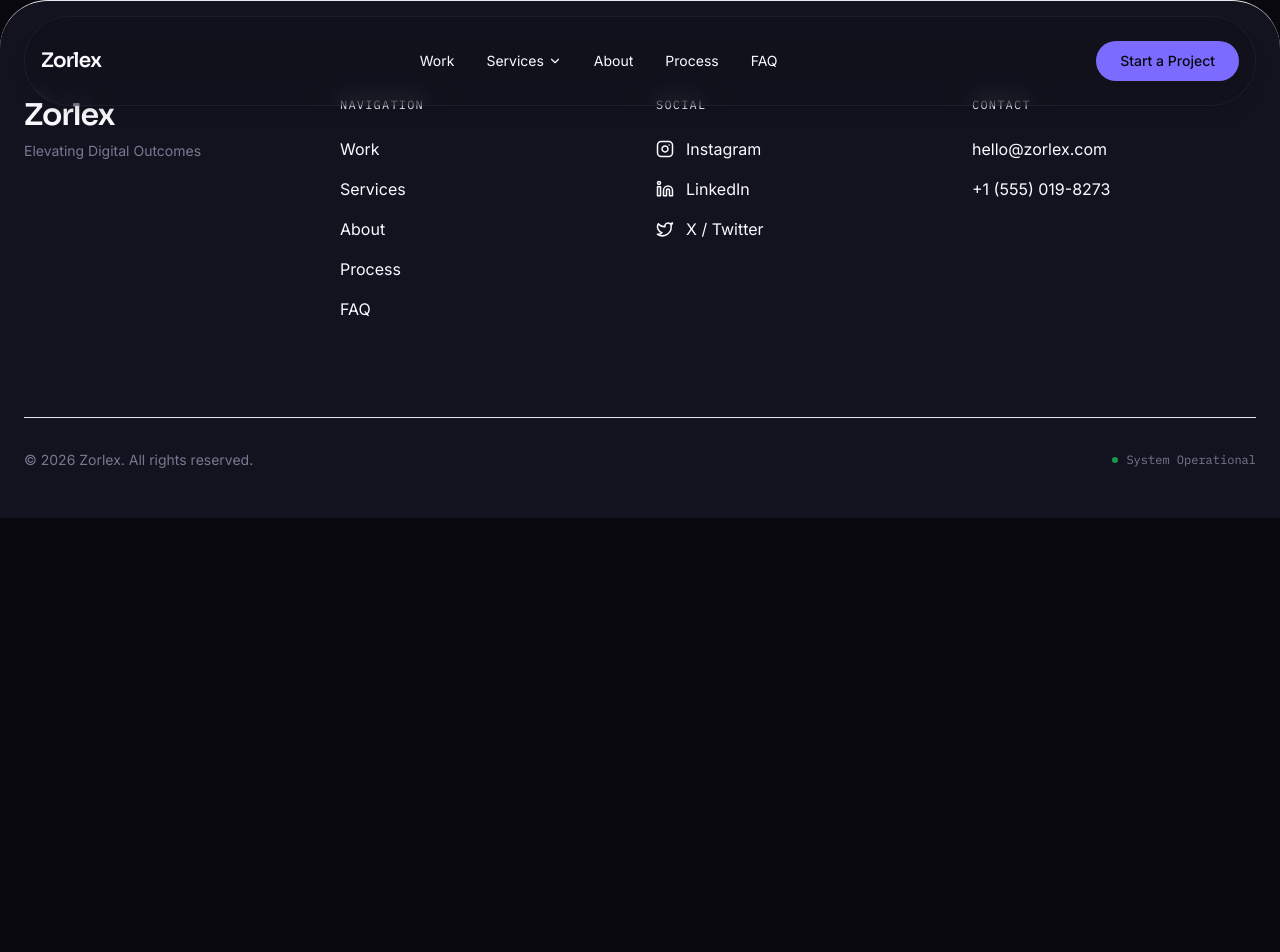
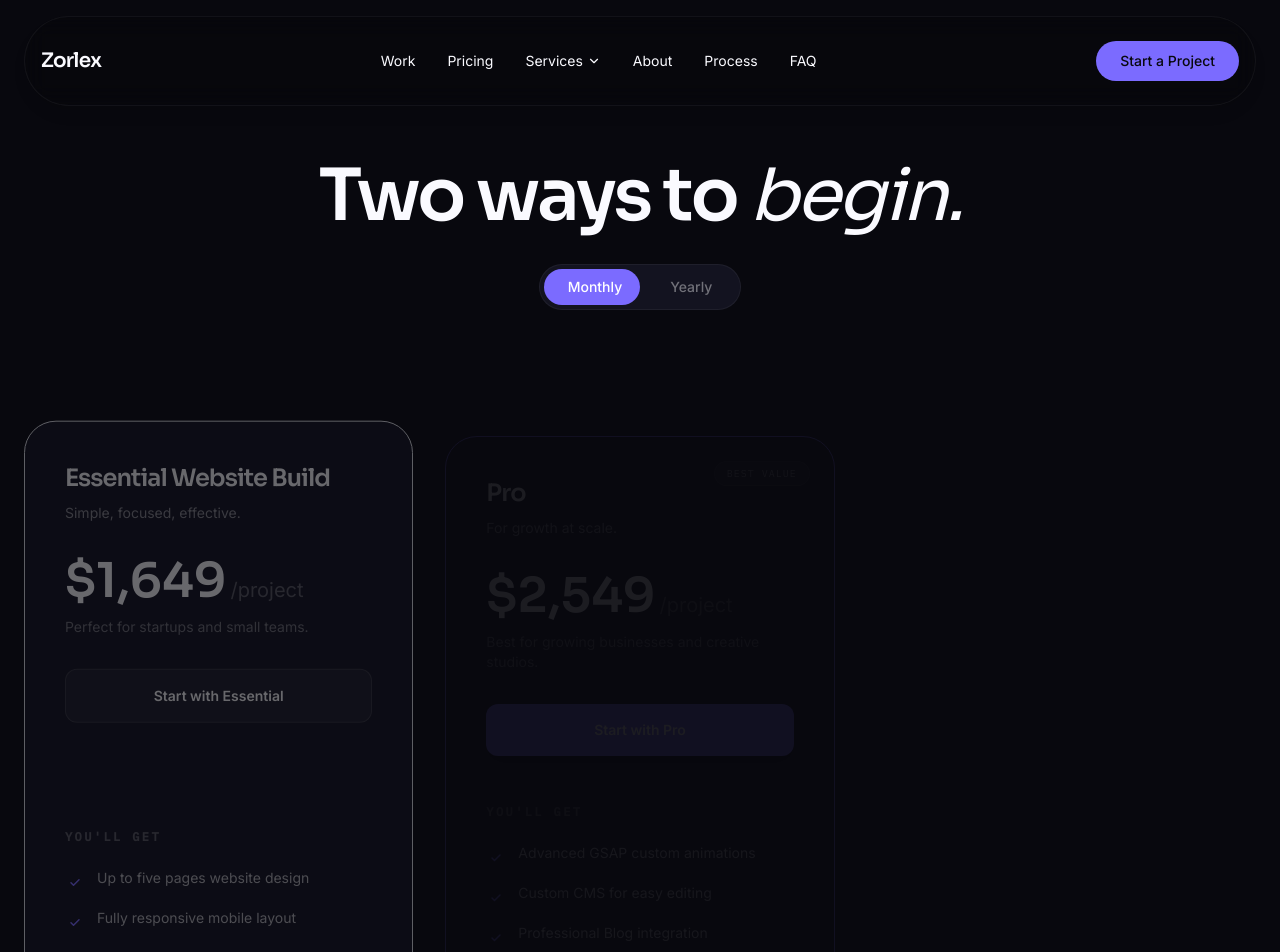
Before and after one commit to mitchelldschafer/zorlex-marketing-preset-2, a React (Vite) app: page /pricing in a window 1280 px wide. Shown: the top 952 px of the page. Before the commit the page ends 800 px from the top, so only its background shows below. Built offline with nearby package versions, Linux system fonts and the light colour scheme.

Commit message:
feat: Add high-performance Pricing page with tiered packages

```diff
--- a/src/App.jsx
+++ b/src/App.jsx
@@ -2,6 +2,7 @@ import { Routes, Route } from 'react-router-dom'
 import Navbar from './components/Navbar'
 import Home from './components/Home'
 import ServicePage from './components/ServicePage'
+import Pricing from './components/Pricing'
 import Footer from './components/Footer'
 
 function App() {
@@ -11,6 +12,7 @@ function App() {
       <Routes>
         <Route path="/" element={<Home />} />
         <Route path="/services/:slug" element={<ServicePage />} />
+        <Route path="/pricing" element={<Pricing />} />
       </Routes>
       <Footer />
     </main>
--- a/src/components/Navbar.jsx
+++ b/src/components/Navbar.jsx
@@ -35,6 +35,7 @@ export default function Navbar() {
 
           <div className="hidden md:flex items-center gap-8 font-body text-sm text-light/80">
             <Link to="/#work" className="hover:text-accent transition-colors hover:-translate-y-[1px] transform">Work</Link>
+            <Link to="/pricing" className="hover:text-accent transition-colors hover:-translate-y-[1px] transform">Pricing</Link>
 
             {/* Services Dropdown */}
             <div
@@ -95,6 +96,7 @@ export default function Navbar() {
         </div>
         <div className="flex flex-col items-center justify-center h-full gap-8 font-heading text-3xl font-semibold">
           <Link to="/#work" onClick={() => setMobileMenuOpen(false)} className="hover:text-accent">Work</Link>
+          <Link to="/pricing" onClick={() => setMobileMenuOpen(false)} className="hover:text-accent">Pricing</Link>
           <div className="flex flex-col items-center gap-4">
             <span className="text-muted text-sm font-mono uppercase tracking-widest">Services</span>
             {serviceLinks.map((link) => (
--- /dev/null
+++ b/src/components/Pricing.jsx
@@ -0,0 +1,174 @@
+import { useEffect, useRef, useState } from 'react';
+import { gsap } from 'gsap';
+import { Check } from 'lucide-react';
+
+const pricingData = [
+  {
+    name: "Essential Website Build",
+    price: "1,649",
+    description: "Simple, focused, effective.",
+    subtext: "Perfect for startups and small teams.",
+    buttonText: "Start with Essential",
+    features: [
+      "Up to five pages website design",
+      "Fully responsive mobile layout",
+      "SEO ready architecture",
+      "Professional pictures & icons ready",
+      "Light animations & transitions"
+    ],
+    highlight: false
+  },
+  {
+    name: "Pro",
+    price: "2,549",
+    description: "For growth at scale.",
+    subtext: "Best for growing businesses and creative studios.",
+    buttonText: "Start with Pro",
+    features: [
+      "Advanced GSAP custom animations",
+      "Custom CMS for easy editing",
+      "Professional Blog integration",
+      "Dynamic collections & filtering",
+      "Custom UI/UX component library",
+      "Everything in Essential"
+    ],
+    highlight: true,
+    tag: "BEST VALUE"
+  },
+  {
+    name: "Custom",
+    price: "Custom",
+    description: "Everything you need to dominate.",
+    subtext: "Complete business and social infrastructure.",
+    buttonText: "Contact for Custom",
+    features: [
+      "Google & Yelp business profile setup",
+      "Social media setup & management",
+      "High-end content creation",
+      "Digital strategy & brand voice",
+      "Ongoing maintenance & support",
+      "Custom specialized integrations"
+    ],
+    highlight: false
+  }
+];
+
+export default function Pricing() {
+  const [billingCycle, setBillingCycle] = useState('monthly');
+  const containerRef = useRef(null);
+
+  useEffect(() => {
+    let ctx = gsap.context(() => {
+      // Header animation
+      gsap.from(".pricing-header", {
+        y: -30,
+        opacity: 0,
+        duration: 0.8,
+        ease: "power3.out"
+      });
+
+      // Cards staggered animation
+      gsap.from(".pricing-card", {
+        y: 50,
+        opacity: 0,
+        stagger: 0.15,
+        duration: 1,
+        ease: "power4.out",
+        delay: 0.2
+      });
+    }, containerRef);
+
+    return () => ctx.revert();
+  }, []);
+
+  return (
+    <div ref={containerRef} className="min-h-screen bg-dark pt-40 pb-32 px-6">
+      <div className="max-w-[1320px] mx-auto">
+
+        {/* Header Section */}
+        <div className="pricing-header text-center mb-20">
+          <h1 className="text-5xl md:text-7xl font-heading font-semibold text-light mb-8 tracking-[-0.04em]">
+            Two ways to <span className="italic font-light">begin.</span>
+          </h1>
+
+          {/* Billing Toggle UI - Non-functional as requested, just for aesthetic */}
+          <div className="flex items-center justify-center gap-4">
+            <div className="bg-dark-surface p-1 rounded-full border border-white/5 flex items-center relative">
+              <button
+                onClick={() => setBillingCycle('monthly')}
+                className={`relative z-10 px-6 py-2 text-sm font-body font-medium transition-colors duration-300 ${billingCycle === 'monthly' ? 'text-white' : 'text-white/40'}`}
+              >
+                Monthly
+              </button>
+              <button
+                onClick={() => setBillingCycle('yearly')}
+                className={`relative z-10 px-6 py-2 text-sm font-body font-medium transition-colors duration-300 ${billingCycle === 'yearly' ? 'text-white' : 'text-white/40'}`}
+              >
+                Yearly
+              </button>
+              <div
+                className={`absolute top-1 bottom-1 left-1 bg-accent rounded-full transition-all duration-300 ease-out`}
+                style={{
+                  width: 'calc(50% - 4px)',
+                  transform: billingCycle === 'monthly' ? 'translateX(0)' : 'translateX(100%)'
+                }}
+              />
+            </div>
+          </div>
+        </div>
+
+        {/* Pricing Cards Grid */}
+        <div className="grid grid-cols-1 md:grid-cols-2 lg:grid-cols-3 gap-8">
+          {pricingData.map((pkg, i) => (
+            <div
+              key={i}
+              className={`pricing-card relative flex flex-col p-10 rounded-[32px] border transition-all duration-500 group ${pkg.highlight ? 'bg-dark-surface/80 border-accent shadow-[0_0_40px_rgba(123,107,255,0.1)]' : 'bg-dark-surface border-border/10 hover:border-white/20'}`}
+            >
+              {pkg.tag && (
+                <div className="absolute top-6 right-6 bg-white/5 border border-white/10 px-3 py-1 rounded-full text-[10px] font-mono tracking-widest text-white/50">
+                  {pkg.tag}
+                </div>
+              )}
+
+              <div className="mb-8">
+                <h3 className="text-2xl font-heading font-semibold text-white mb-2">{pkg.name}</h3>
+                <p className="text-sm font-body text-white/50 leading-relaxed">{pkg.description}</p>
+              </div>
+
+              <div className="mb-8">
+                <div className="flex items-baseline gap-1">
+                  <span className="text-4xl md:text-5xl font-heading font-semibold text-white">
+                    {pkg.price !== 'Custom' ? `$${pkg.price}` : pkg.price}
+                  </span>
+                  {pkg.price !== 'Custom' && <span className="text-xl text-white/30 font-light">/project</span>}
+                </div>
+                <p className="text-sm font-body text-white/40 mt-3">{pkg.subtext}</p>
+              </div>
+
+              <button
+                className={`w-full py-4 rounded-xl font-body font-semibold text-sm transition-all duration-300 mb-12 ${pkg.highlight ? 'bg-accent text-white shadow-lg shadow-accent/20 hover:scale-[1.02] active:scale-[0.98]' : 'bg-white/5 text-white border border-white/10 hover:bg-white/10'}`}
+              >
+                {pkg.buttonText}
+              </button>
+
+              <div className="mt-auto">
+                <p className="text-xs font-mono text-white/30 uppercase tracking-[0.2em] font-bold mb-6">You'll Get</p>
+                <ul className="flex flex-col gap-4">
+                  {pkg.features.map((feature, fi) => (
+                    <li key={fi} className="flex items-start gap-3">
+                      <div className="mt-1 flex-shrink-0 w-5 h-5 rounded-full bg-accent/20 flex items-center justify-center">
+                        <Check size={12} className="text-accent stroke-[3]" />
+                      </div>
+                      <span className="text-sm text-white/70 font-body leading-tight">{feature}</span>
+                    </li>
+                  ))}
+                </ul>
+              </div>
+            </div>
+          ))}
+        </div>
+
+      </div>
+    </div>
+  );
+}
```
